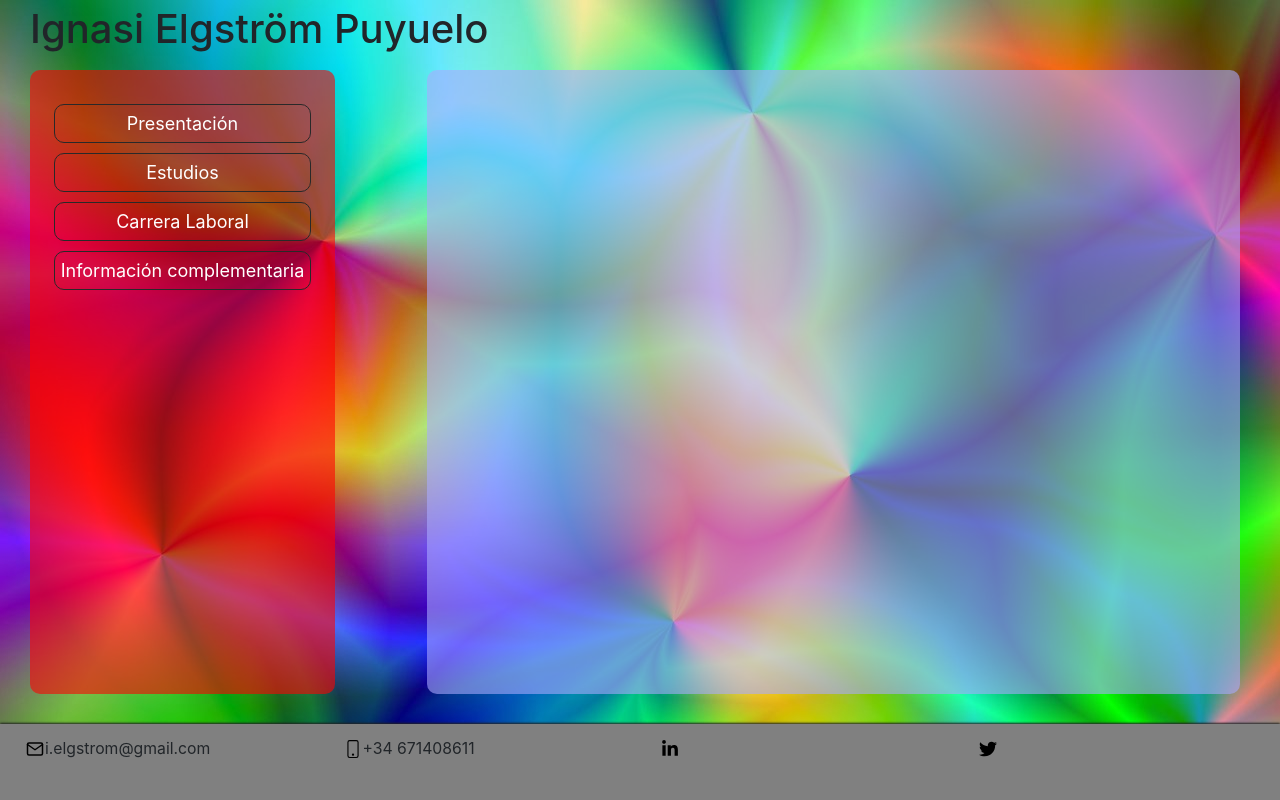
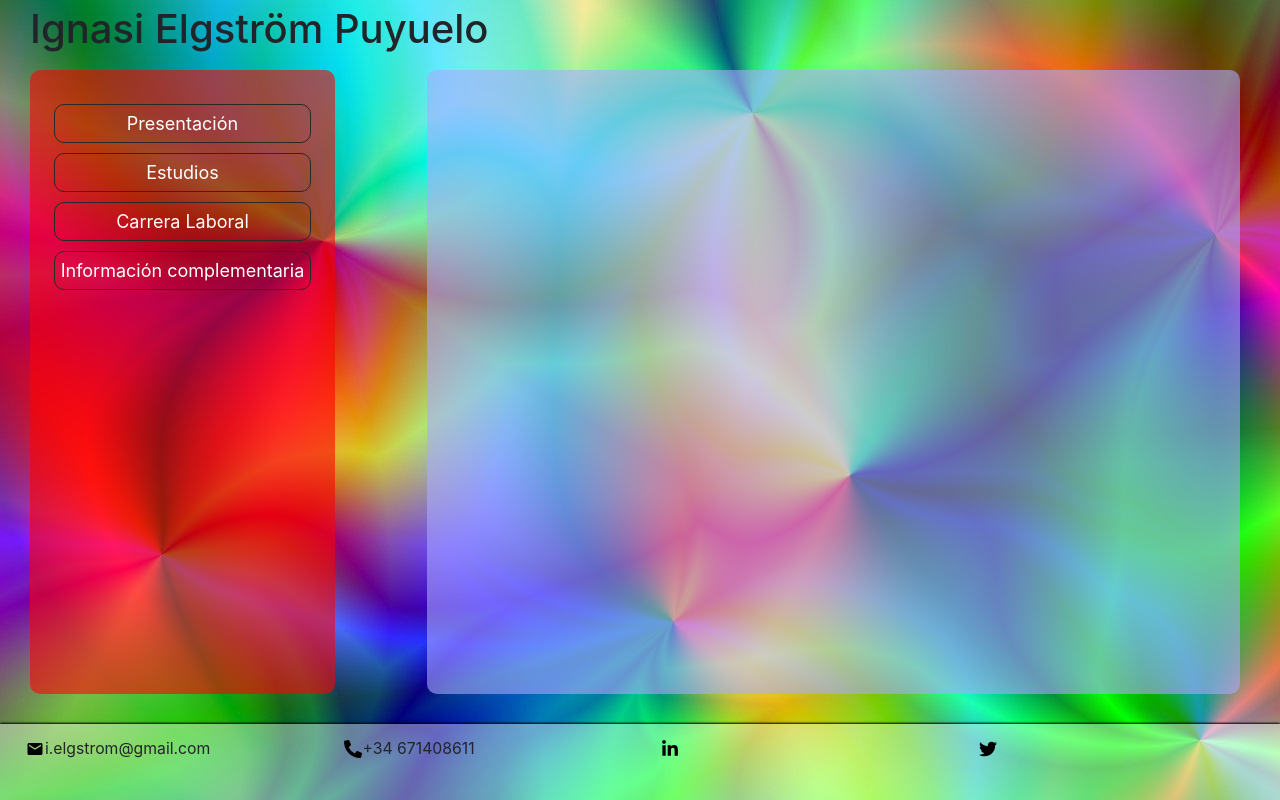
Before and after one commit to ielgstrom/CV, a React (Create React App) app: page / in a window 1280 px wide. Built offline with nearby package versions, Linux system fonts and the light colour scheme.

Commit message:
footer enlazado todo

```diff
--- a/src/App.js
+++ b/src/App.js
@@ -2,9 +2,9 @@ import Estudios from "./Apartados/Estudios.js";
 import { BrowserRouter as Router, Route, Link } from "react-router-dom";
 import Carreralaboral from "./Apartados/Carreralaboral.js";
 import Presentacion from "./Apartados/Presentación.js";
-import { FaTwitter, FaLinkedinIn } from "react-icons/fa";
+import { FaTwitter, FaLinkedinIn, FaPhoneAlt } from "react-icons/fa";
 import { FiMail } from "react-icons/fi";
-import { BsPhone } from "react-icons/bs";
+import { MdMail } from "react-icons/md";
 
 function App() {
     return (
@@ -59,7 +59,7 @@ function App() {
                     <footer className="row pieweb">
                         <div className="col-3  mail">
                             <a href="mailto: i.elgstrom@gmail.com">
-                                <FiMail className="iconopie" />
+                                <MdMail className="iconopie" />
                             </a>
                             <small className="desaparecer">
                                 i.elgstrom@gmail.com
@@ -67,15 +67,20 @@ function App() {
                         </div>
                         <div className="col-3 telefono">
                             <a href="tel:671408611">
-                                <BsPhone className="iconopie" />
+                                <FaPhoneAlt className="iconopie" />
                             </a>
                             <small className="desaparecer">+34 671408611</small>
                         </div>
                         <div className="col-3 linkedin">
-                            <FaLinkedinIn className="iconopie" />
+                            <a href="https://linkedin.com/in/ignasi-elgström">
+                                {" "}
+                                <FaLinkedinIn className="iconopie" />
+                            </a>
                         </div>
                         <div className="col-3 twitter">
-                            <FaTwitter className="iconopie" />
+                            <a href="https://twitter.com/IgnasiElgstrom?s=09">
+                                <FaTwitter className="iconopie" />
+                            </a>
                         </div>
                     </footer>
                 </div>
--- a/src/index.css
+++ b/src/index.css
@@ -55,8 +55,8 @@
 }
 .pieweb {
     height: 10%;
-    background-color: rgb(128, 128, 128);
-    box-shadow: 0px -1px 2px rgb(33, 33, 33);
+    background-color: rgba(255, 255, 255, 0.398);
+    box-shadow: 0px -1px 2px rgb(0, 0, 0);
     font-size: large;
     font-weight: 500;
     padding-left: 10px;
@@ -111,4 +111,7 @@ body {
     .contenido {
         height: 60%;
     }
+    .App {
+        font-size: 25px;
+    }
 }
```
